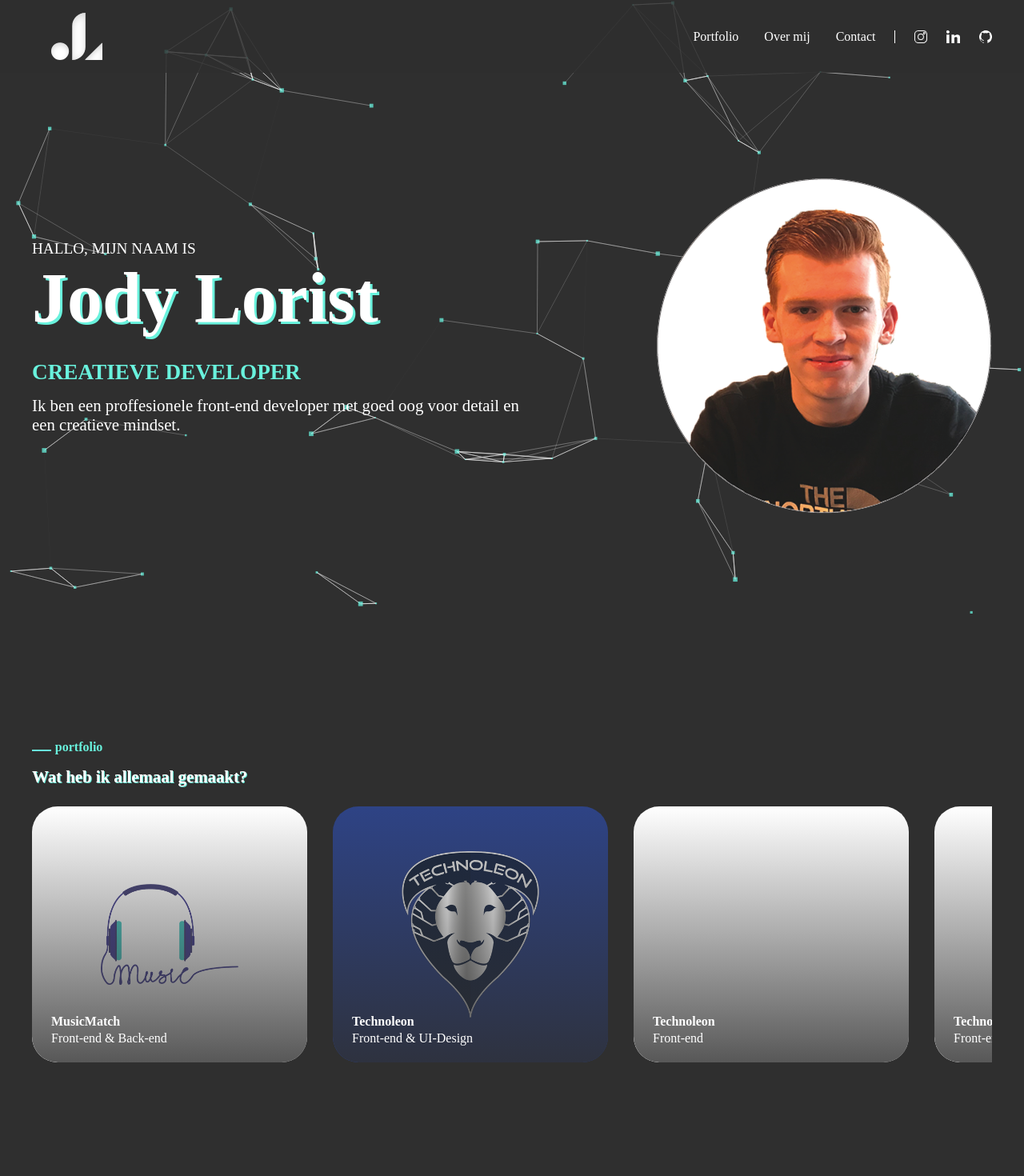
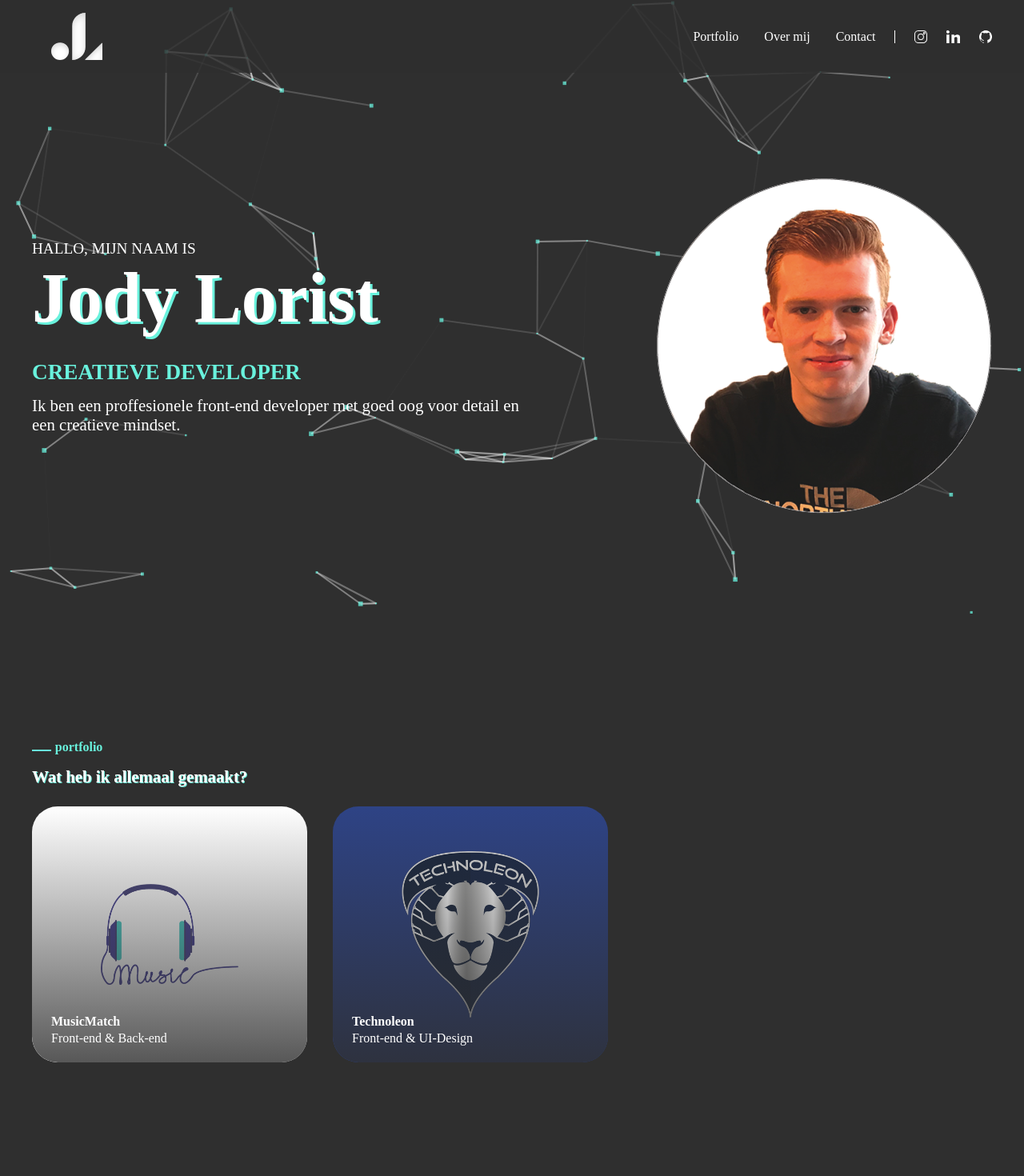
Before and after one commit to jody29/portfolio_2022, a React (Create React App) app: page / in a window 1280 px wide. Shown: the top 1470 px of the page at 80% size. Built offline with nearby package versions, Linux system fonts and the light colour scheme.

Commit message:
added page

```diff
--- a/src/App.js
+++ b/src/App.js
@@ -1,27 +1,37 @@
 import { Routes, Route } from "react-router-dom"
 import Home from "./pages/Home"
 import Particles from "react-tsparticles"
+import Aos from "aos"
+import Project from "./pages/project"
 
 const App = () => {
+    Aos.init({
+        duration: 1000
+    })
+
     const particlesInit = (main) => {
         console.log(main);
-      };
+    };
 
-      const particlesLoaded = (container) => {
+    const particlesLoaded = (container) => {
         console.log(container);
-      }
+    }
 
+    window.addEventListener("DOMContentLoaded", function() {
+        setTimeout(function() { Aos.refresh(); }, 100);
+    });
 
     return (
         <>
         <Particles
       id="tsparticles"
+      z-index='0'
       init={particlesInit}
       loaded={particlesLoaded}
       options={{
         background: {
           color: {
-            value: "#2F2F2F",
+            value: "transparant",
           },
         },
         fpsLimit: 60,
@@ -62,7 +72,7 @@ const App = () => {
             distance: 150,
             enable: true,
             opacity: 0.4,
-            width: 1,
+            width: 2,
           },
           collisions: {
             enable: true,
@@ -98,6 +108,8 @@ const App = () => {
     />
         <Routes>
             <Route index element={<Home />} />
+            <Route exact path='/musicmatch' element={<Project />} />
+            <Route exact path='/technoleon' element={<Project />} />
         </Routes>
         </>
     )
--- /dev/null
+++ b/src/components/header.css
@@ -0,0 +1,12 @@
+.header h1 {
+    font-size: 5.5em;
+    font-family: 'futura';
+    font-weight: bold;
+    color: white;
+    margin-bottom: .2em;
+    text-shadow: 3px 3px 0px #69F2DD;
+}
+
+.header {
+    z-index: 100;
+}
--- /dev/null
+++ b/src/components/header.js
@@ -0,0 +1,18 @@
+import Aos from 'aos'
+import 'aos/dist/aos.css'
+import checkProject from '../helpers/checkProject'
+import './header.css'
+
+const Header = () => {
+    Aos.init({
+        duration: 1000
+    })
+
+    return (
+        <div className='header'>
+            <h1>{checkProject(window.location.pathname)}</h1>
+        </div>
+    )
+}
+
+export default Header
--- a/src/components/projects/Projects.js
+++ b/src/components/projects/Projects.js
@@ -8,53 +8,31 @@ const Projects = () => {
         duration: 1000
     })
 
+    const projects = [
+        {name: 'MusicMatch', img: '/musicmatch.png', url: '/musicmatch', specialty: 'Front-end & Back-end'},
+        {name: 'Technoleon', img: '/technoleon.png', url: '/technoleon', specialty: 'Front-end & UI-Design'},
+    ]
+
     return (
         <div className="projects" id='projects'>
             <h2 data-aos='fade-right'>portfolio</h2>
             <p data-aos='fade-right'>Wat heb ik allemaal gemaakt?</p>
             <ul data-aos='fade-right'>
-                <li>
-                    <Link to='/'>
+
+                {projects.map(project => (
+                <li key={project.name}>
+                    <Link to={project.url}>
                         <div>
-                            <img src='/musicMatch.png' alt='musicMatch'></img>
+                            <img src={project.img} alt={project.name}></img>
                             <span>
-                                <h3>MusicMatch</h3>
-                                <h4>Front-end &amp; Back-end</h4>
+                                <h3>{project.name}</h3>
+                                <h4>{project.specialty}</h4>
                             </span>
                         </div>
                     </Link>
                 </li>
-                <li>
-                    <Link to='/'>
-                        <div>
-                            <img src='/technoleon.png' alt='technoleon'></img>
-                            <span>
-                                <h3>Technoleon</h3>
-                                <h4>Front-end &amp; UI-Design</h4>
-                            </span>
-                        </div>
-                    </Link>
-                </li>
-                <li>
-                    <Link to='/'>
-                    <div>
-                            <span>
-                                <h3>Technoleon</h3>
-                                <h4>Front-end</h4>
-                            </span>
-                        </div>
-                    </Link>
-                </li>
-                <li>
-                    <Link to='/'>
-                        <div>
-                            <span>
-                                <h3>Technoleon</h3>
-                                <h4>Front-end</h4>
-                            </span>
-                        </div>
-                    </Link>
-                </li>
+                ))}
+
             </ul>
         </div>
     )
--- /dev/null
+++ b/src/helpers/checkProject.js
@@ -0,0 +1,9 @@
+const checkProject = (path) => {
+    if (path === '/musicmatch') {
+        return 'Music Match'
+    } else if (path === '/technoleon') {
+        return 'Technoleon'
+    }
+}
+
+export default checkProject
--- /dev/null
+++ b/src/pages/project.js
@@ -0,0 +1,11 @@
+import Header from "../components/header.js"
+
+function Project() {
+    return (
+        <>
+        <Header />
+        </>
+    )
+}
+
+export default Project
```
